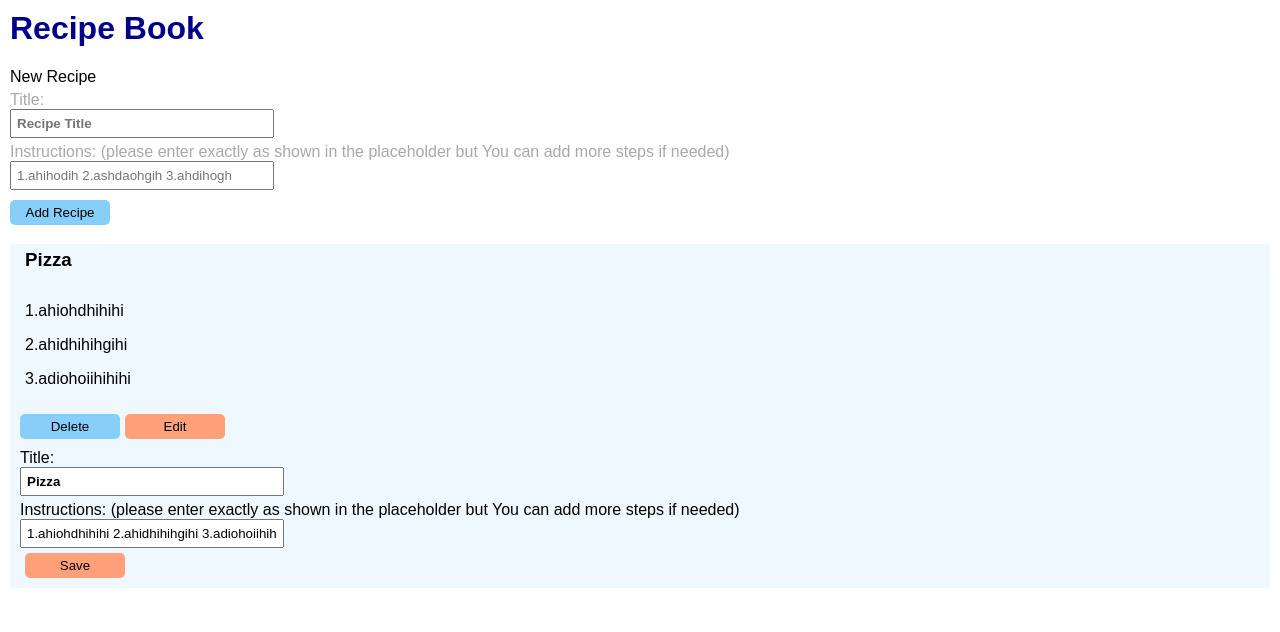
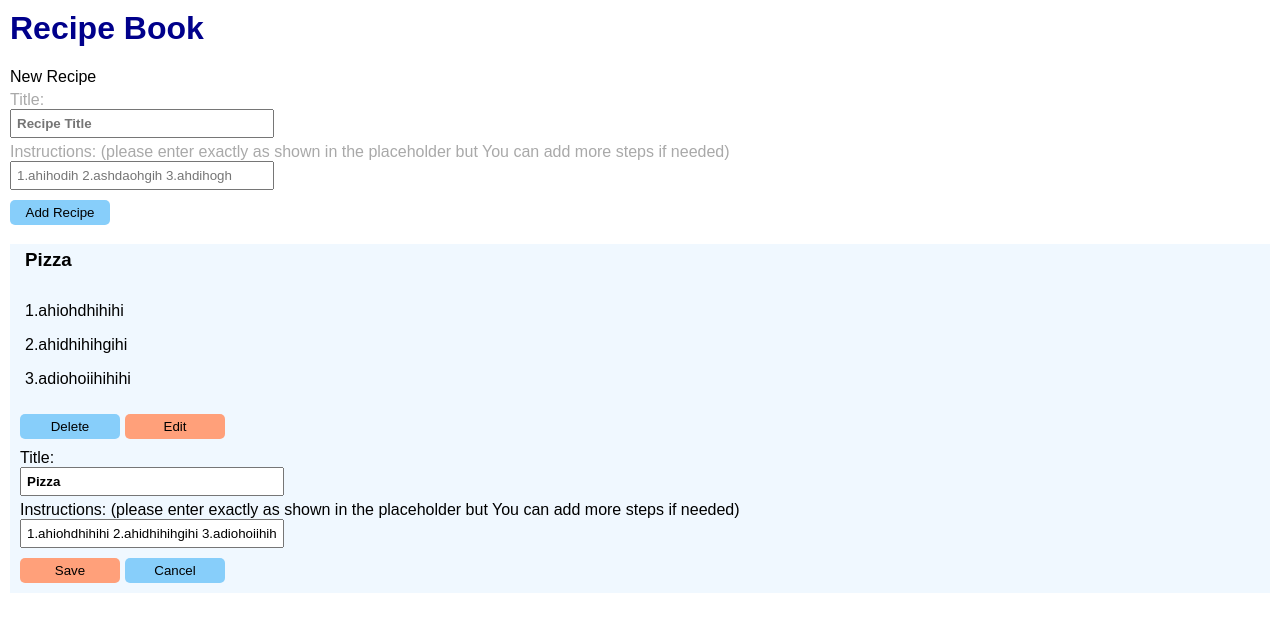
Before and after one commit to nadiadubell/RecipeBook, a React (Create React App) app: page / in a window 1280 px wide. Both pictures are taken after a click on the button "Edit". Shown: the top 632 px of the page. Built offline with nearby package versions, Linux system fonts and the light colour scheme.

Commit message:
modified edit conditions show it only shows form on the recipe that's currently being edited and added cancel button

```diff
--- a/src/components/NewRecipe.tsx
+++ b/src/components/NewRecipe.tsx
@@ -8,16 +8,18 @@ type onAddRecipe = {
 const NewRecipe: React.FC<onAddRecipe> = (props) => {
   const titleInputRef = useRef<HTMLInputElement>(null);
   const instructionsInputRef = useRef<HTMLInputElement>(null);
+  const formRef = useRef<HTMLFormElement>(null);
 
   const recipeSumbitHandler = (event: React.FormEvent) => {
     event.preventDefault();
-    const recipeTitle = titleInputRef.current!.value;
-    const recipeInstructions = instructionsInputRef.current!.value;
+    let recipeTitle = titleInputRef.current!.value;
+    let recipeInstructions = instructionsInputRef.current!.value;
     props.onAddRecipe(recipeTitle, recipeInstructions);
+    formRef.current!.reset();
   };
 
   return (
-    <form id="recipe-form" onSubmit={recipeSumbitHandler}>
+    <form ref={formRef} id="recipe-form" onSubmit={recipeSumbitHandler}>
       <div>
         <label id="new-recipe" htmlFor="new-recipe">
           New Recipe
--- a/src/components/Recipes.css
+++ b/src/components/Recipes.css
@@ -1,6 +1,7 @@
 #recipes-container {
   background-color: aliceblue;
   margin: 0px 10px;
+  margin-bottom: 10px;
   padding: 0 10px;
 }
 
@@ -49,8 +50,8 @@
   border: none;
   border-radius: 5px;
   padding: 5px;
-  margin-left: 5px;
   width: 100px;
+  margin-top: 5px;
   margin-bottom: 10px;
 }
 
@@ -59,3 +60,19 @@
   background-color: darksalmon;
   color: white;
 }
+
+#cancel-button {
+  background-color: lightskyblue;
+  border: none;
+  border-radius: 5px;
+  padding: 5px;
+  margin-left: 5px;
+  width: 100px;
+  margin-bottom: 10px;
+}
+
+#cancel-button:hover {
+  cursor: pointer;
+  background-color: skyblue;
+  color: white;
+}
--- a/src/components/Recipes.tsx
+++ b/src/components/Recipes.tsx
@@ -88,12 +88,12 @@ const Recipe: React.FC<RecipesProps> = (props) => {
             >
               Edit
             </button>
-            {showForm ? (
+            {showForm && currentRecipe && currentRecipe.id === recipe.id ? (
               <form onSubmit={(event) => recipeSumbitHandler(recipe.id, event)}>
                 Title:
                 <input
                   id="recipe-title"
-                  defaultValue={newTitle}
+                  defaultValue={currentRecipe ? currentRecipe.title : newTitle}
                   ref={titleInputRef}
                   onChange={onTitleChange}
                 />
@@ -101,12 +101,23 @@ const Recipe: React.FC<RecipesProps> = (props) => {
                 but You can add more steps if needed)
                 <input
                   id="recipe-instructions"
-                  defaultValue={newInstructions}
+                  defaultValue={
+                    currentRecipe ? currentRecipe.instructions : newInstructions
+                  }
                   ref={instructionsInputRef}
                   onChange={onInstructionsChange}
                 />
                 <button id="save-button" type="submit">
                   Save
+                </button>
+                <button
+                  id="cancel-button"
+                  onClick={(event) => {
+                    event.preventDefault();
+                    setShowForm(false);
+                  }}
+                >
+                  Cancel
                 </button>
               </form>
             ) : null}
```
